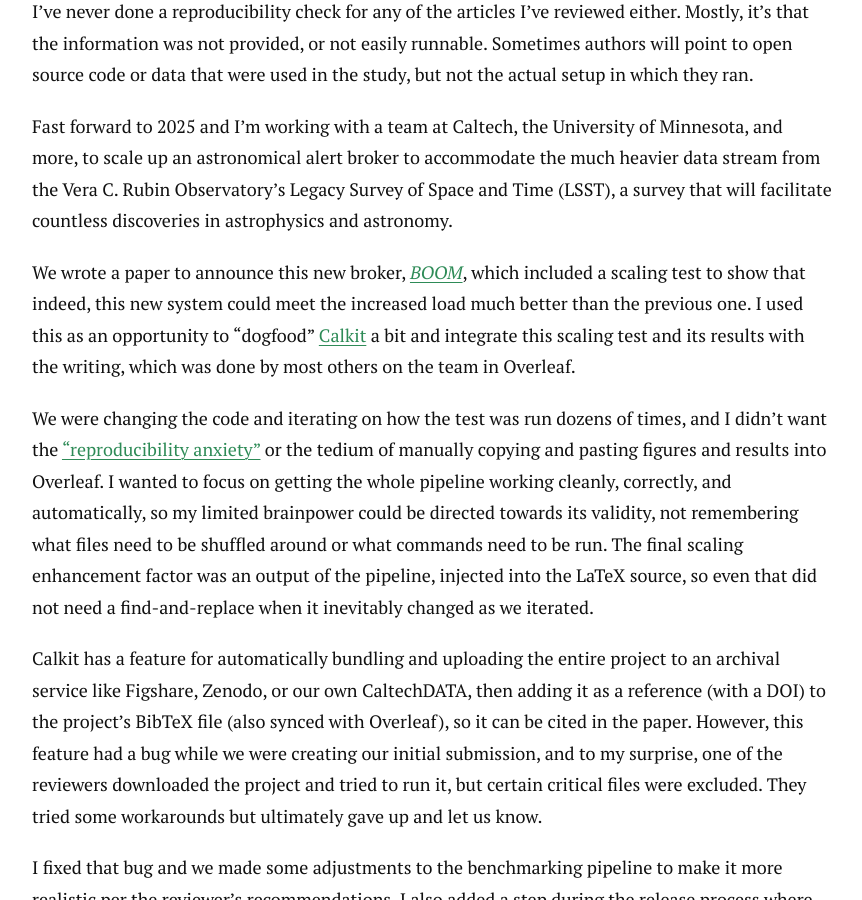
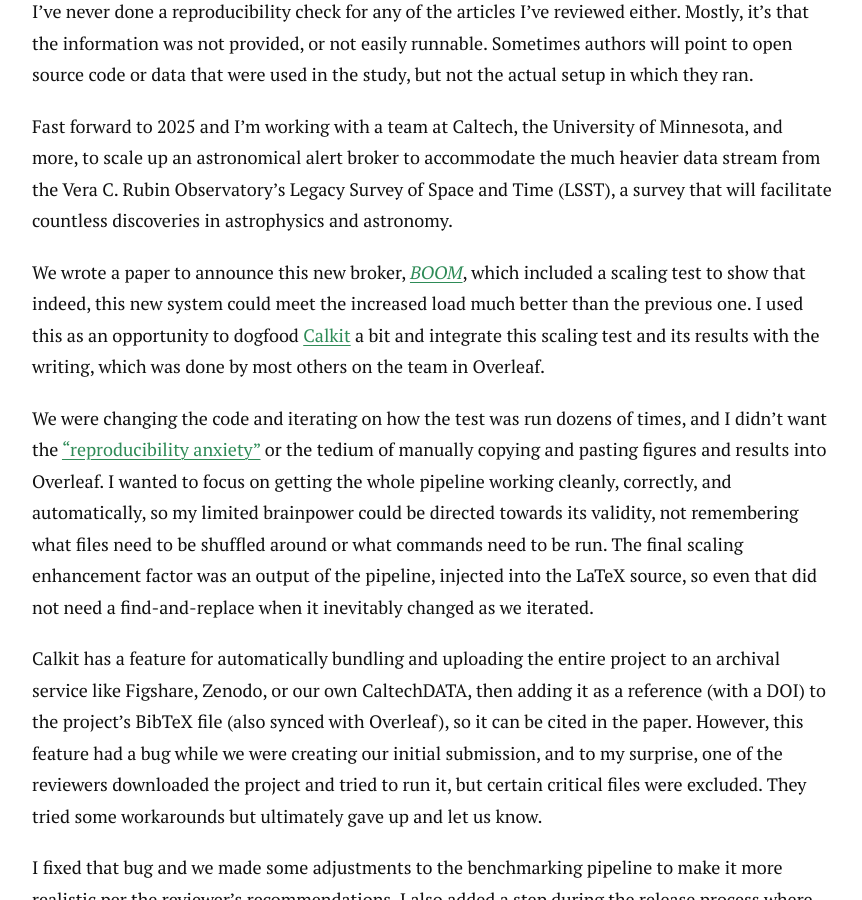
Before and after one commit to petebachant/petebachant.github.io, a Jekyll site: the page built from _posts/2026-10-22-failed-repro.md, in a window 1280 px wide and 900 px high, scrolled down 879 px. Shown: the whole window, without its empty margins (208-1070 px from the left). Built offline with Jekyll 4.4.1, drawn with Linux system fonts in a browser that asks for light colours; nearby versions of some CDN libraries; comment, search, counter and statistics services are not loaded.

```diff
--- a/_posts/2026-10-22-failed-repro.md
+++ b/_posts/2026-10-22-failed-repro.md
@@ -48,7 +48,7 @@ We wrote a paper to announce this new broker,
 which included a scaling test to show that indeed,
 this new system could meet the increased load much
 better than the previous one.
-I used this as an opportunity to "dogfood"
+I used this as an opportunity to dogfood
 [Calkit](https://github.com/calkit/calkit) a bit
 and integrate this scaling
 test and its results with the writing,
```
